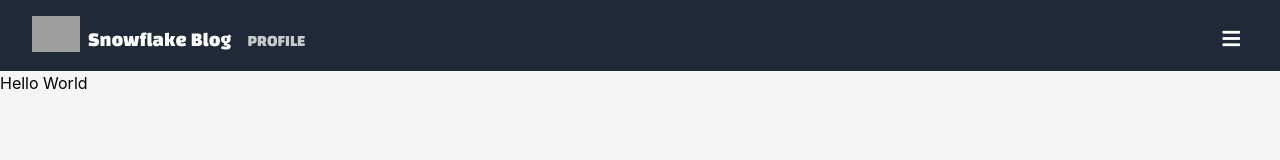
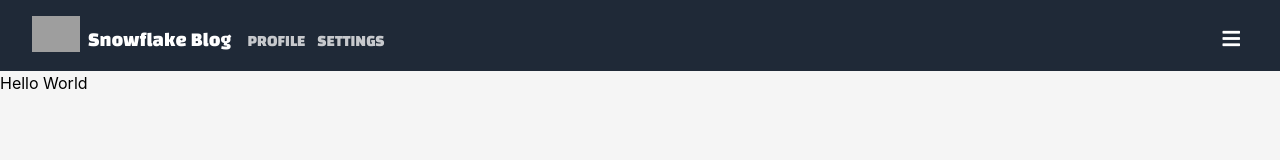
Before and after one commit to CesiumLabs/blogs, a Next.js app: page / in a window 1280 px wide. Shown: the top 160 px of the page. Built offline with nearby package versions, Linux system fonts and the light colour scheme; grey boxes are pictures that could not be loaded; a web font is replaced by a local one.

Commit message:
feat: add settings url to navbar

```diff
--- a/src/components/header.jsx
+++ b/src/components/header.jsx
@@ -18,6 +18,7 @@ export default function Header() {
 
                 <div className={`lg:mt-3 lg:ml-1 -ml-1 w-full lg:w-auto bg-theme-100 p-3 lg:p-0 ${isOpen ? '' : 'hidden'} lg:block`}>
                     <NavbarLink name="Profile" href="/me"/>
+                    <NavbarLink name="Settings" href="/settings"/>
                 </div>
             </div>
         </div>
```
